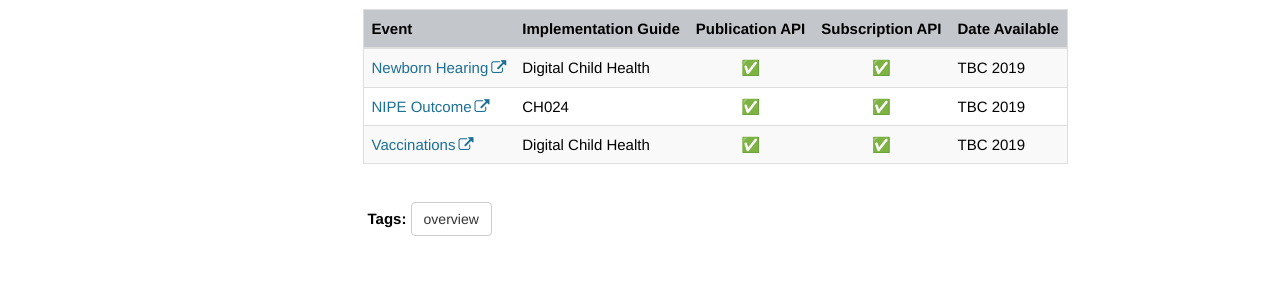
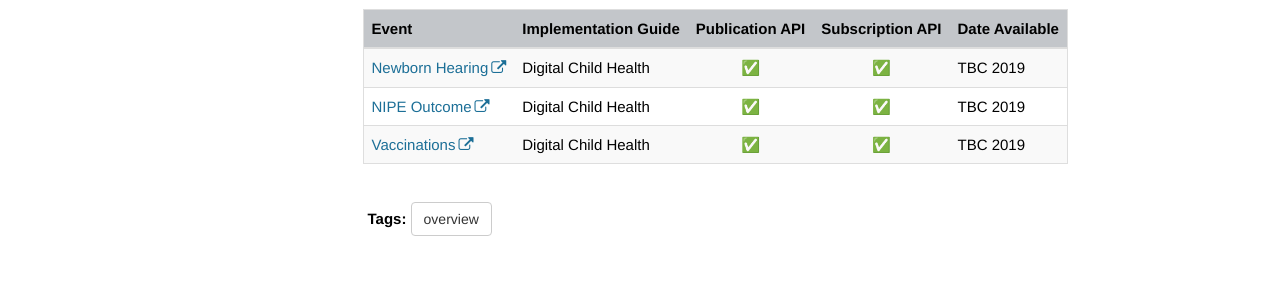
Before and after one commit to nhsconnect/Events-Management, a Jekyll site: the page built from pages/overview/overview_supported_events.md, in a window 1280 px wide and 1145 px high. Shown: the part 597-888 px from the top of the window. Built offline with Jekyll 4.4.1, drawn with Linux system fonts in a browser that asks for light colours; nearby versions of some CDN libraries; comment, search, counter and statistics services are not loaded.

Commit message:
Correction

```diff
--- a/pages/overview/overview_supported_events.md
+++ b/pages/overview/overview_supported_events.md
@@ -27,5 +27,5 @@
 | Event | Implementation Guide | Publication API | Subscription API | Date Available |
 |---|---|:---:|:---:|---|
 | [Newborn Hearing](https://nhsconnect.github.io/Digital-Child-Health-STU3/explore_newborn_hearing.html) | Digital Child Health | &#9989; | &#9989; | TBC 2019 |
-| [NIPE Outcome](https://nhsconnect.github.io/Digital-Child-Health-STU3/explore_nipe_outcome.html) | CH024 | &#9989; | &#9989; | TBC 2019 |
+| [NIPE Outcome](https://nhsconnect.github.io/Digital-Child-Health-STU3/explore_nipe_outcome.html) | Digital Child Health | &#9989; | &#9989; | TBC 2019 |
 | [Vaccinations](https://nhsconnect.github.io/Digital-Child-Health-STU3/explore_vaccination_administration.html) | Digital Child Health | &#9989; | &#9989; | TBC 2019 |
```
